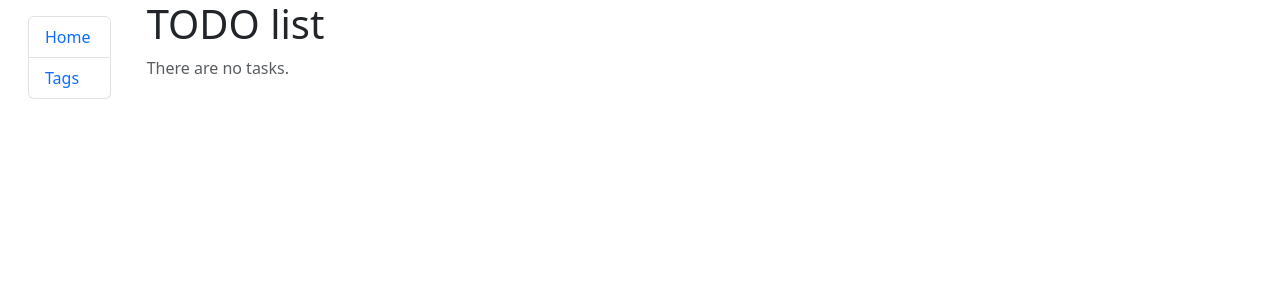
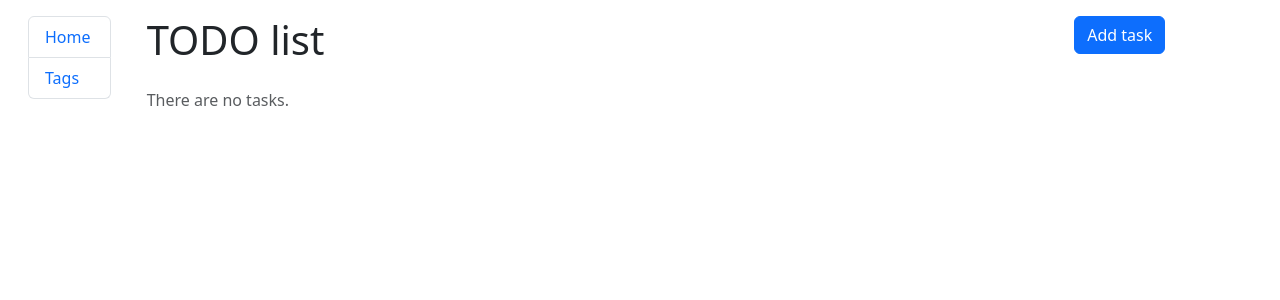
Before and after one commit to Codoeh/TODO, a Django app: page / in a window 1280 px wide. Shown: the top 300 px of the page. Run offline with Django 5.2, Linux system fonts and the light colour scheme; data that the repository does not hold is empty.

Commit message:
add styles for homepage

```diff
--- a/templates/catalog/task_list.html
+++ b/templates/catalog/task_list.html
@@ -1,11 +1,13 @@
 {% extends "base.html" %}
 
 {% block content %}
-	<div class="container mt-0">
-		<h1>TODO list</h1>
-		{#    <div class="d-flex justify-content-between mb-3">#}
-		{#        <a href="{% url 'add_task' %}" class="btn btn-primary">Add task</a>#}
-		{#    </div>#}
+	<div class="container mt-3">
+		<div class="d-flex justify-content-between mb-3">
+			<h1>TODO list</h1>
+			<div>
+				<a href="#" class="btn btn-primary">Add task</a>
+			</div>
+		</div>
 
 		{% if task_list %}
 			<ul class="list-group">
@@ -28,22 +30,26 @@
 										{% endif %}
 									</small>
 								</p>
-								<p class="mb-0 text-secondary">
-									Tags:
-									{% for tag in task.tags.all %}
-										<span>{{ tag.name }}</span>
-									{% endfor %}
-								</p>
+								<div>
+									<p class="mb-0 text-secondary d-inline">
+										Tags:
+										{% for tag in task.tags.all %}
+											<span class="d-inline">{{ tag.name }} </span>
+										{% endfor %}
+									</p>
+									<a href="#" class="nav-link text-primary d-inline">Update</a>
+									<a href="#" class="nav-link text-primary d-inline">Delete</a>
+								</div>
+
 							</div>
-							{#                        <div class="d-flex align-items-center">#}
-							{#                            {% if task.is_done %}#}
-							{#                                <a href="{% url 'undo_task' task.id %}" class="btn btn-secondary btn-sm me-2">Undo</a>#}
-							{#                            {% else %}#}
-							{#                                <a href="{% url 'complete_task' task.id %}" class="btn btn-success btn-sm me-2">Complete</a>#}
-							{#                            {% endif %}#}
-							{#                            <a href="{% url 'update_task' task.id %}" class="btn btn-warning btn-sm me-2">Update</a>#}
-							{#                            <a href="{% url 'delete_task' task.id %}" class="btn btn-danger btn-sm">Delete</a>#}
-							{#                        </div>#}
+							<div class="d-flex align-items-center">
+								{% if task.is_done %}
+									<a href="#" class="btn btn-secondary btn-sm me-2">Undo</a>
+								{% else %}
+									<a href="#" class="btn btn-success btn-sm me-2">Complete</a>
+								{% endif %}
+
+							</div>
 						</div>
 					</li>
 				{% endfor %}
```
